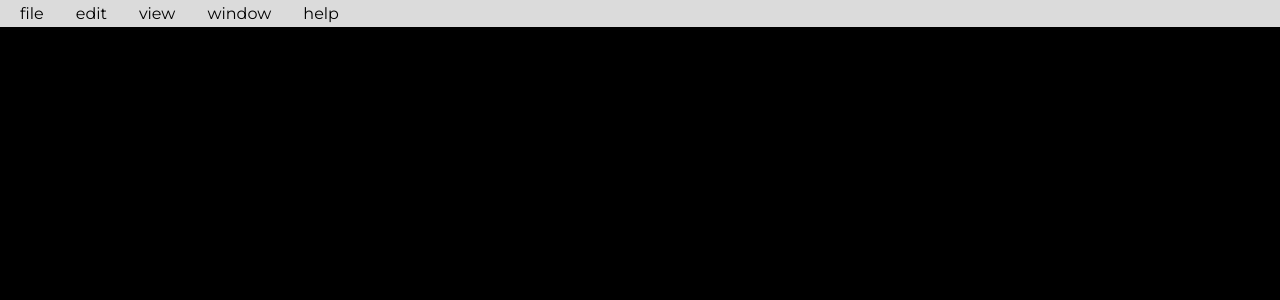
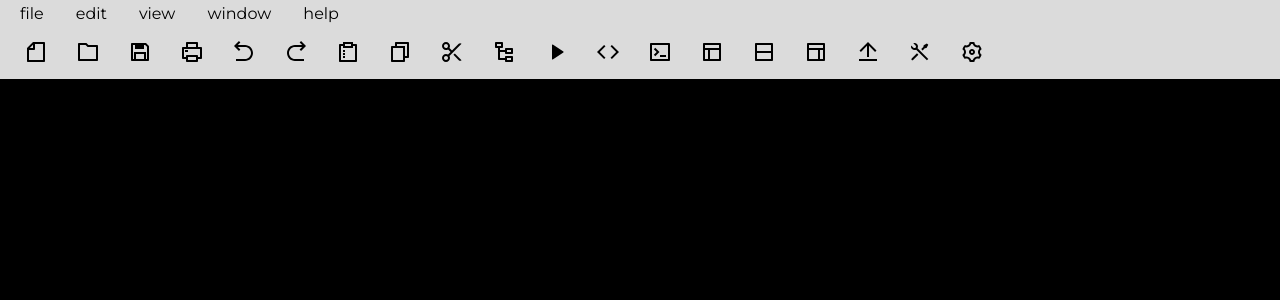
Before and after one commit to Kelthon/dsv, a React (Vite) app: page / in a window 1280 px wide. Shown: the top 300 px of the page. Built offline with nearby package versions, Linux system fonts and the light colour scheme.

Commit message:
feat: added tool bar component, removed react-icons

```diff
--- a/package.json
+++ b/package.json
@@ -13,8 +13,7 @@
   "dependencies": {
     "@remixicon/react": "^4.2.0",
     "react": "^18.2.0",
-    "react-dom": "^18.2.0",
-    "react-icons": "^5.1.0"
+    "react-dom": "^18.2.0"
   },
   "devDependencies": {
     "@types/react": "^18.2.66",
--- a/src/App.tsx
+++ b/src/App.tsx
@@ -1,11 +1,12 @@
-import "./App.css";
 import Canvas from "./components/Canvas";
 import MenuBars from "./components/MenuBar";
+import ToolBar from "./components/ToolBar";
 
 function App(): JSX.Element {
   return (
     <>
       <MenuBars />
+      <ToolBar />
       <Canvas />
     </>
   );
--- /dev/null
+++ b/src/components/ToolBar.css
@@ -0,0 +1,30 @@
+ul#tool-bar {
+  display: flex;
+  gap: 1.25rem;
+  list-style: none;
+  padding: 0.625rem 1.25rem;
+}
+
+ul#tool-bar > li > button {
+  background-color: transparent;
+  border: none;
+}
+
+ul#tool-bar > li {
+  width: 2rem;
+  height: 2rem;
+  display: flex;
+  place-items: center;
+  place-content: center;
+}
+
+ul#tool-bar > li > button {
+  width: 100%;
+  height: 100%;
+  border-radius: 5px;
+}
+
+ul#tool-bar > li > button:hover {
+  cursor: pointer;
+  background-color: var(--gray-color);
+}
--- /dev/null
+++ b/src/components/ToolBar.tsx
@@ -0,0 +1,126 @@
+import {
+  RiArrowGoBackLine,
+  RiArrowGoForwardLine,
+  RiFileCopyLine,
+  RiFileLine,
+  RiSurveyLine,
+  RiFolderLine,
+  RiPlayFill,
+  RiPrinterLine,
+  RiSave3Line,
+  RiScissorsLine,
+  RiNodeTree,
+  RiTerminalBoxLine,
+  RiCodeLine,
+  RiBug2Line,
+  RiFlaskLine,
+  RiLayout3Line,
+  RiLayoutRowLine,
+  RiLayoutLine,
+  RiUploadLine,
+  RiSettings3Line,
+  RiToolsLine,
+} from "@remixicon/react";
+import "./ToolBar.css";
+
+export default function ToolBar(): JSX.Element {
+  return (
+    <ul id="tool-bar">
+      <li>
+        <button type="button" title="open file">
+          <RiFileLine />
+        </button>
+      </li>
+      <li>
+        <button type="button" title="open folder">
+          <RiFolderLine />
+        </button>
+      </li>
+      <li>
+        <button type="button" title="save">
+          <RiSave3Line />
+        </button>
+      </li>
+      <li>
+        <button type="button" title="print">
+          <RiPrinterLine />
+        </button>
+      </li>
+      <li>
+        <button type="button" title="undo">
+          <RiArrowGoBackLine />
+        </button>
+      </li>
+      <li>
+        <button type="button" title="redo">
+          <RiArrowGoForwardLine />
+        </button>
+      </li>
+      <li>
+        <button type="button" title="paste">
+          <RiSurveyLine />
+        </button>
+      </li>
+      <li>
+        <button type="button" title="copy">
+          <RiFileCopyLine />
+        </button>
+      </li>
+      <li>
+        <button type="button" title="cut">
+          <RiScissorsLine />
+        </button>
+      </li>
+      <li>
+        <button type="button" title="new structure">
+          <RiNodeTree />
+        </button>
+      </li>
+      <li>
+        <button type="button" title="run script">
+          <RiPlayFill />
+        </button>
+      </li>
+      <li>
+        <button type="button" title="toggle code editor">
+          <RiCodeLine />
+        </button>
+      </li>
+      <li>
+        <button type="button" title="toggle console">
+          <RiTerminalBoxLine />
+        </button>
+      </li>
+      <li>
+        <button type="button" title="toggle aside menu">
+          <RiLayout3Line />
+        </button>
+      </li>
+      <li>
+        <button type="button" title="toggle bottom menu">
+          <RiLayoutRowLine />
+        </button>
+      </li>
+      <li>
+        <button type="button" title="toggle right menu">
+          <RiLayoutLine />
+        </button>
+      </li>
+      <li>
+        <button type="button" title="export">
+          <RiUploadLine />
+        </button>
+      </li>
+      <li>
+        <button type="button" title="project settings">
+          <RiToolsLine />
+        </button>
+      </li>
+      <li>
+        <button type="button" title="settings">
+          <RiSettings3Line />
+        </button>
+      </li>
+    </ul>
+  );
+}
```
Also changed, not shown: 1 other file (tests, documents, lock files or other folders).
